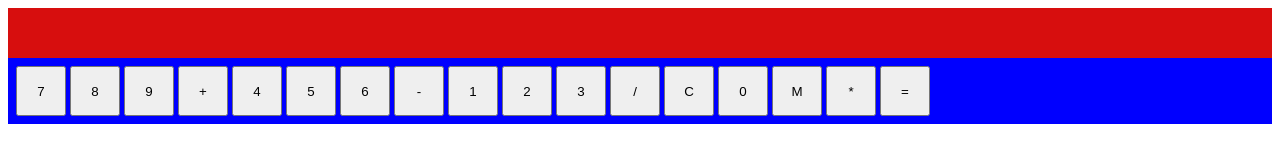
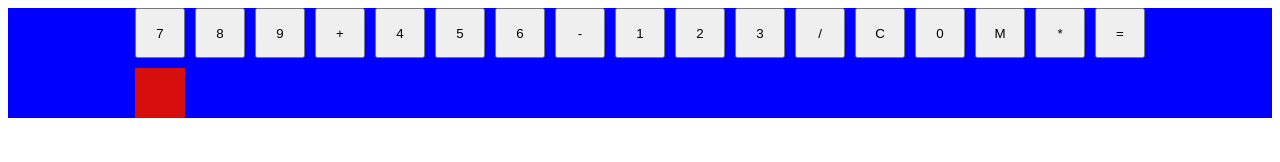
Before and after one commit to devmalsha/Calculator, a plain HTML site: page index.html in a window 1280 px wide. Drawn offline with Linux system fonts and the light colour scheme.

Commit message:
Center items

```diff
--- a/index.html
+++ b/index.html
@@ -10,8 +10,7 @@
   </head>
   <body>
     <div class="calculator">
-      <div id="display"></div>
-      <div class="outline">
+        <div class="display"></div>
         <button id="7" class="number" onclick="clicked(this.id)">7</button>
         <button id="8" class="number" onclick="clicked(this.id)">8</button>
         <button id="9" class="number" onclick="clicked(this.id)">9</button>
--- a/style.css
+++ b/style.css
@@ -1,18 +1,22 @@
-.outline {
-  /* display: grid;
-  grid-template-columns: 4px auto auto auto; */
+.calculator {
+  display: flex;
+  justify-content: center;
   background-color: blue;
-  padding: 8px;
+  display: grid;
+  grid-template-rows: 50px;
+  gap: 10px;
+  grid-template-columns: 50px 50px 50px 50px;
 }
+/* .equalBtn {
+  grid-template-rows: 1 / span 2;
+} */
 
-#display {
-  width: 100%;
+.display {
   height: 50px;
   background-color: rgb(215, 14, 14);
   font-size: 25px;
   font: bolder;
   color: black;
-
   text-align: right;
 }
 
```
